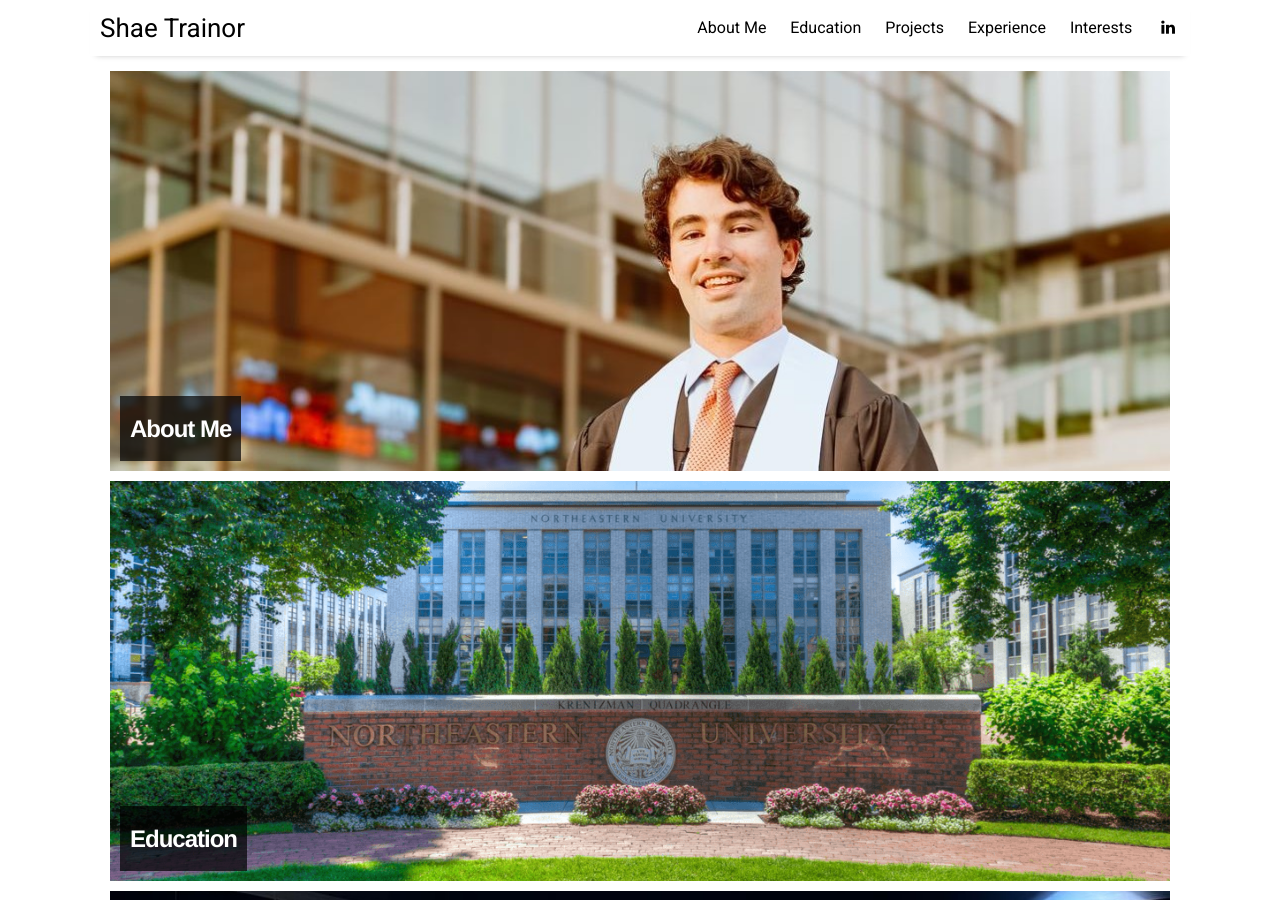
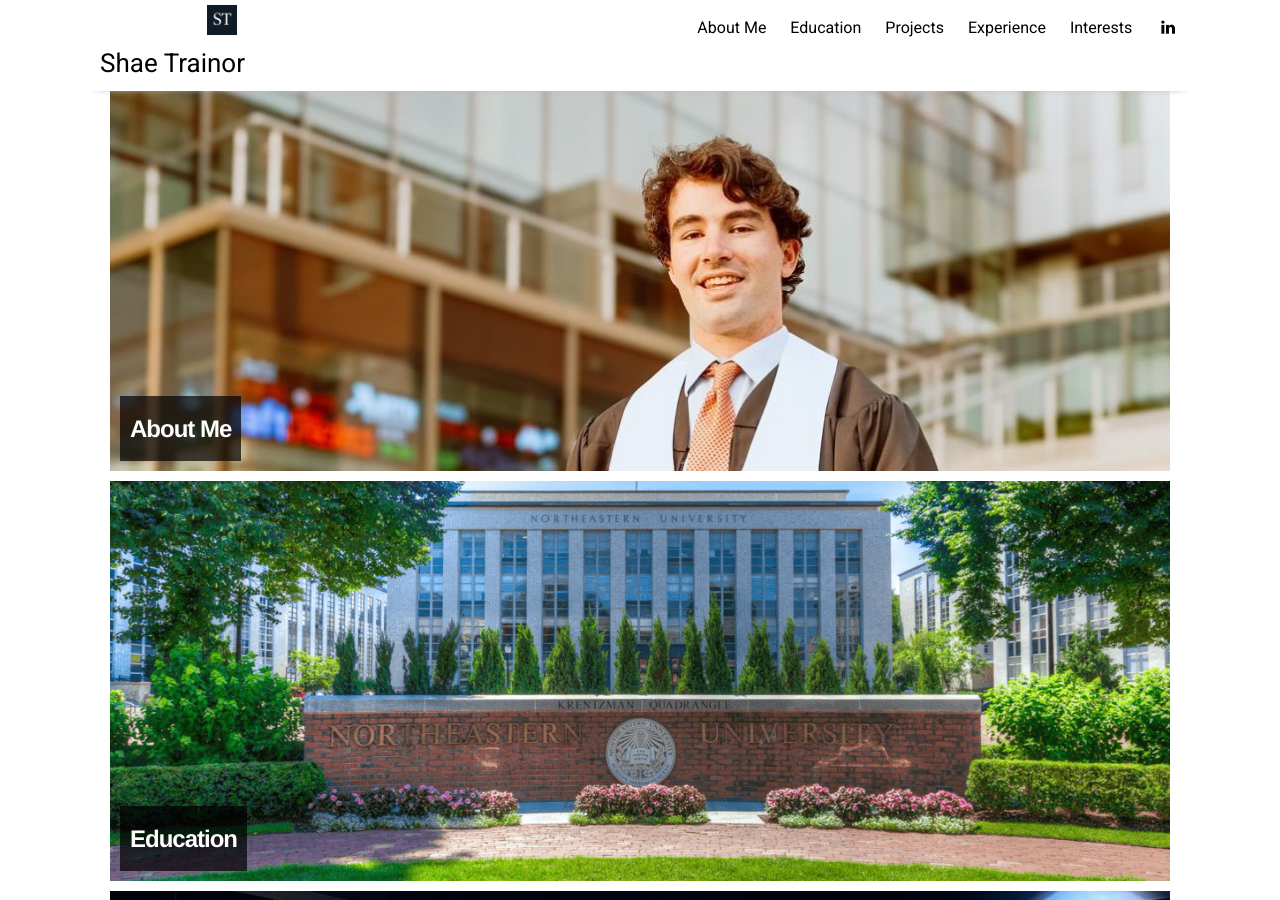
Before and after one commit to shaetrainor/shaetrainor.github.io, a Jekyll site: the page built from index.html, in a window 1280 px wide and 900 px high. Built offline with Jekyll 4.4.1, drawn with Linux system fonts in a browser that asks for light colours; nearby versions of some CDN libraries; the list of posts is cut into pages by our own code.

Commit message:
Update header.html

```diff
--- a/_includes/header.html
+++ b/_includes/header.html
@@ -1,6 +1,9 @@
 <header class="site-header">
   <h3 class="site-title">
-    <a href="{{ site.github.url }}/">{{ site.title }}</a>
+    <a href="{{ site.github.url }}/">
+      <img src="{{ site.github.url }}/assets/img/logo.png" alt="ST Logo" style="height: 30px; vertical-align: middle; margin-right: 8px;">
+      {{ site.title }}
+    </a>
   </h3>
   <nav class="menu-list">
     {% for item in site.data.settings.menu %}
```
